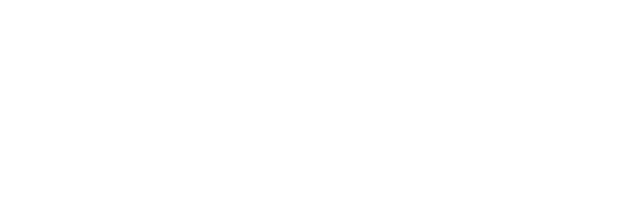
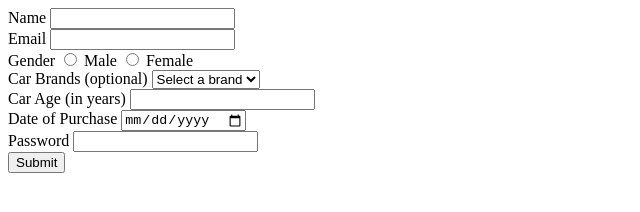
Before and after one commit to acciojob/car-insurance-form-HanumaAllu, a website: page main.html in a window 1280 px wide. Shown: the whole page, without its empty margins (0-640 px from the left). Drawn offline with Linux system fonts and the light colour scheme.

Commit message:
created a submission

```diff
--- a/main.html
+++ b/main.html
@@ -7,6 +7,61 @@
 </head>
 
 <body>
+	<form action="#" method="post">
+
+        <div class="form-group">
+            <label for="name">Name</label>
+            <input type="text" id="name" name="name" required>
+        </div>
+
+
+        <div class="form-group">
+            <label for="email">Email</label>
+            <input type="email" id="email" name="email" required>
+        </div>
+
+
+
+        <div class="form-group">
+            <label>Gender</label>
+            <input type="radio" id="male" name="gender" value="male" required>
+            <label for="male">Male</label>
+            <input type="radio" id="female" name="gender" value="female" required>
+            <label for="female">Female</label>
+        </div>
+
+
+        <div class="form-group">
+            <label for="cars">Car Brands (optional)</label>
+            <select id="cars" name="cars">
+                <option value="">Select a brand</option>
+                <option value="bmw">BMW</option>
+                <option value="audi">Audi</option>
+                <option value="mercedez">Mercedez</option>
+            </select>
+        </div>
+
+
+        <div class="form-group">
+            <label for="carage">Car Age (in years)</label>
+            <input type="number" id="carage" name="carage" required>
+        </div>
+
+
+        <div class="form-group">
+            <label for="dop">Date of Purchase</label>
+            <input type="date" id="dop" name="dop" required>
+        </div>
+
+
+        <div class="form-group">
+            <label for="password">Password</label>
+            <input type="password" id="password" name="password" required>
+        </div>
+
+
+        <button type="submit">Submit</button>
+    </form>
 	<!-- the entire body must be written by student -->
     <script type="text/javascript" src="./script.js">
 </script>
```
